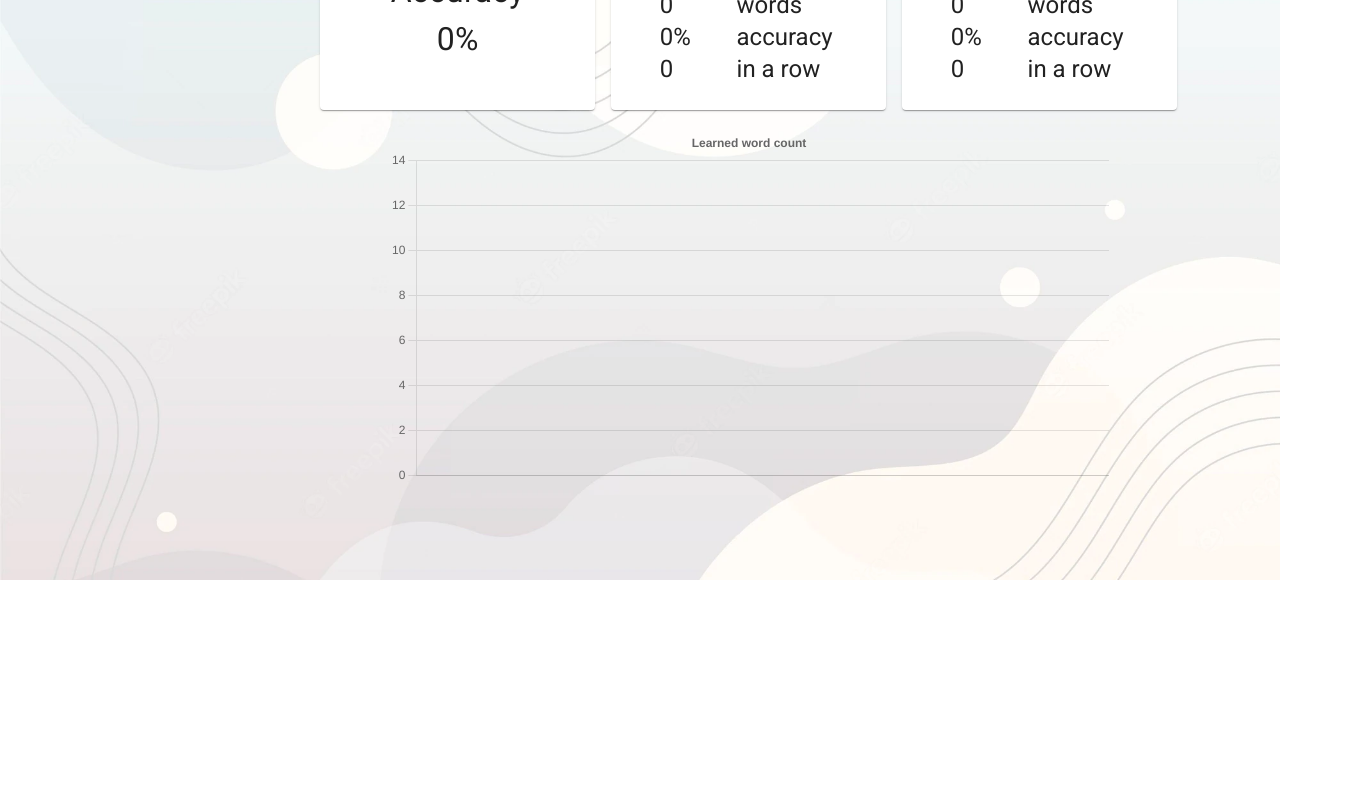
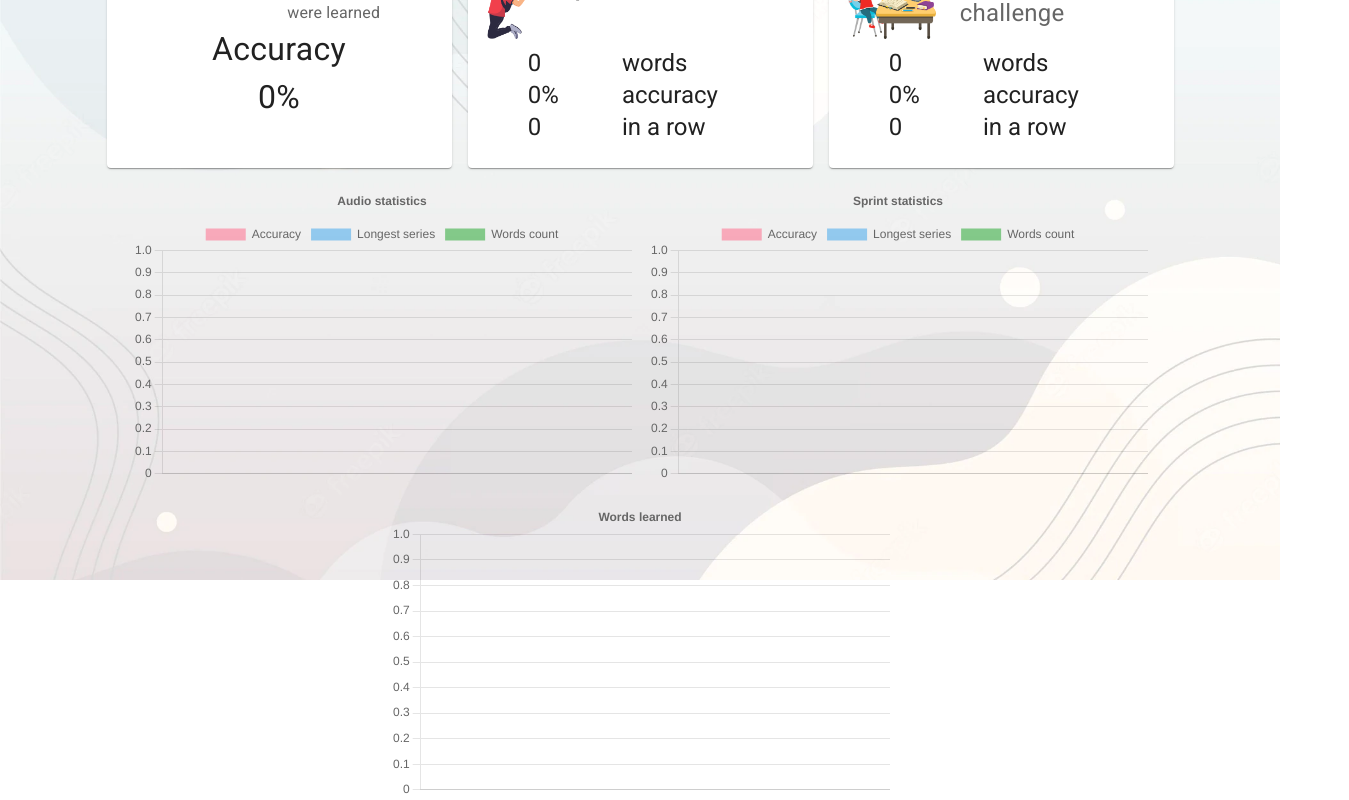
Before and after one commit to dmitriStpaniuk/rslang, a React (Create React App) app: page /statistic in a window 1280 px wide. Shown: the part 219-1019 px from the top of the page, 1349 px wide, since content can reach past the window. Before the commit the page ends 800 px from the top, so only its background shows below. Built offline with nearby package versions, Linux system fonts and the light colour scheme.

Commit message:
add charts

```diff
--- a/src/components/Statistics.tsx
+++ b/src/components/Statistics.tsx
@@ -9,12 +9,15 @@ import {
   Chart as ChartJS,
   CategoryScale,
   LinearScale,
+  PointElement,
+  LineElement,
   BarElement,
   Title,
   Tooltip,
+  Filler,
   Legend,
 } from 'chart.js';
-import { Bar } from 'react-chartjs-2';
+import { Line, Bar } from 'react-chartjs-2';
 
 export const Statistics = () => {
   const [user] = useUser();
@@ -28,47 +31,26 @@ export const Statistics = () => {
   ChartJS.register(
     CategoryScale,
     LinearScale,
+    PointElement,
+    LineElement,
     BarElement,
     Title,
     Tooltip,
+    Filler,
     Legend
   );
 
-  const options = {
-    responsive: true,
-    plugins: {
-      legend: {
-        display: false,
-        position: 'top' as const,
-      },
-      title: {
-        display: true,
-        text: 'Learned word count',
-      },
-    },
-  };
-  const labels= dataStatistic?.optional.winrateHistory.data.map((item) => item.date);
-
-  const data = {
-    labels,
-    datasets: [
-      {
-        data: [11,14],
-        backgroundColor: 'rgba(255, 99, 132, 0.5)',
-      },
-    ],
-  };
-
-  const styles = {
-      div: {
-          width: "60%",
-      }
-  }
 
   const pathStat = dataStatistic?.optional.winrateHistory.data[dataStatistic?.optional.winrateHistory.data.length-1];
   const accAudio = pathStat?.audioCorrect;
   const accSprint = pathStat?.sprintCorrect;
   const learnedWords = dataStatistic?.learnedWords;
+  const labels= dataStatistic?.optional.winrateHistory.data.map((item) => item.date);
+  const allWords= dataStatistic?.optional.winrateHistory.data.map((item) => item.audioCorrect + item.audioIncorrect + item.sprintCorrect + item.sprintIncorrect);
+  const accuracySprintAll = dataStatistic?.optional.winrateHistory.data.map((item) => item.sprintCorrect ? Math.round((item.sprintCorrect / (item.sprintCorrect + item.sprintIncorrect)) * 100) : 0);
+  const countWordsSprint = dataStatistic?.optional.winrateHistory.data.map((item) => item.sprintCorrect + item.sprintIncorrect);
+  const accuracyAudioAll = dataStatistic?.optional.winrateHistory.data.map((item) => item.audioCorrect ? Math.round((item.audioCorrect / (item.audioCorrect + item.audioIncorrect)) * 100) : 0);
+  const countWordsAudio = dataStatistic?.optional.winrateHistory.data.map((item) => item.audioCorrect + item.audioIncorrect);
   const sumWordsInSprint = accSprint
     ? accSprint + pathStat?.sprintIncorrect
     : 0;
@@ -91,7 +73,102 @@ export const Statistics = () => {
           100
       )
     : 0;
-    console.log(dataStatistic)
+    console.log(countWordsSprint)
+
+
+  const optionsAll = {
+    responsive: false,
+    plugins: {
+      legend: {
+        display: false,
+        position: 'top' as const,
+      },
+      title: {
+        display: true,
+        text: 'Words learned',
+      },
+    },
+  };
+
+  const optionsAudio = {
+    responsive: false,
+    plugins: {
+      legend: {
+        position: 'top' as const,
+      },
+      title: {
+        display: true,
+        text: 'Audio statistics',
+      },
+    },
+  };
+
+  const optionsSprint = {
+    responsive: false,
+    plugins: {
+      legend: {
+        position: 'top' as const,
+      },
+      title: {
+        display: true,
+        text: 'Sprint statistics',
+      },
+    },
+  };
+
+  const dataWords = {
+    labels,
+    datasets: [
+      {
+        fill: true,
+        data: allWords,
+        backgroundColor: 'rgba(255, 99, 132, 0.5)',
+      },
+    ],
+  };
+
+  const dataAudio = {
+    labels,
+    datasets: [
+      {
+        label: 'Accuracy',
+        data: accuracyAudioAll,
+        backgroundColor: 'rgba(255, 99, 132, 0.5)',
+      },
+      {
+        label: 'Longest series',
+        data: dataStatistic?.optional.winrateHistory.data.map((item) => item.audioCorrect),
+        backgroundColor: 'rgba(53, 162, 235, 0.5)',
+      },
+      {
+        label: 'Words count',
+        data: countWordsAudio,
+        backgroundColor: 'rgba(22, 162, 35, 0.5)',
+      },
+    ],
+  };
+
+  const dataSprint = {
+    labels,
+    datasets: [
+      {
+        label: 'Accuracy',
+        data: accuracySprintAll,
+        backgroundColor: 'rgba(255, 99, 132, 0.5)',
+      },
+      {
+        label: 'Longest series',
+        data: dataStatistic?.optional.winrateHistory.data.map((item) => item.sprintLongestSeries),
+        backgroundColor: 'rgba(53, 162, 235, 0.5)',
+      },
+      {
+        label: 'Words count',
+        data: countWordsSprint,
+        backgroundColor: 'rgba(22, 162, 35, 0.5)',
+      },
+    ],
+  };
+
   return (
     <Grid
       container
@@ -100,16 +177,23 @@ export const Statistics = () => {
       flexDirection="column"
       alignItems="center"
       p={5}
-      height="calc(100vh - 65px)"
       width="100%"
-      sx={{ background: `url(${background})`, backgroundSize: "cover" }}
+      sx={{ background: `url(${background})`, backgroundSize: "cover", height:{ md: "calc(100vh - 65px)"} }}
     >
+
+      <Grid container gap={2} justifyContent={"center"}>
       <Grid textAlign={"center"}>
         <Typography variant="h4">Today</Typography>
       </Grid>
-      <Grid container gap={2} justifyContent={"center"}>
+      <Grid
+        container
+        justifyContent="center"
+        gap={2}
+        alignItems="center"
+        width="100%"
+      >
         <Grid item textAlign={"center"}>
-          <Card sx={{ minWidth: 275, minHeight: 225 }}>
+          <Card sx={{ minWidth: 345, minHeight: 225 }}>
             <CardContent>
               <Grid container justifyContent={"space-around"}>
                 <Grid>
@@ -143,7 +227,7 @@ export const Statistics = () => {
         </Grid>
 
         <Grid item>
-          <Card sx={{ minWidth: 275, minHeight: 225 }}>
+          <Card sx={{ minWidth: 345, minHeight: 225 }}>
             <CardContent>
               <Grid display={"flex"} flexDirection={"column"} gap={1}>
                 <Grid display={"flex"} gap={3}>
@@ -186,7 +270,7 @@ export const Statistics = () => {
         </Grid>
 
         <Grid item>
-          <Card sx={{ minWidth: 275, minHeight: 225 }}>
+          <Card sx={{ minWidth: 345, minHeight: 225 }}>
             <CardContent>
               <Grid display={"flex"} flexDirection={"column"} gap={1}>
                 <Grid display={"flex"} gap={3}>
@@ -228,10 +312,20 @@ export const Statistics = () => {
             </CardContent>
           </Card>
         </Grid>
-          <Grid style={styles.div}>
-            <Bar options={options} data={data} updateMode='resize'/>
-          </Grid>
-      </Grid>
+        </Grid>
+
+        <Grid
+        container
+        justifyContent="center"
+        gap={2}
+        alignItems="center"
+        width="100%"
+        >
+            <Bar width="500px" height="300px" options={optionsAudio} data={dataAudio} />
+            <Bar width = "500px" height="300px" options={optionsSprint} data={dataSprint} />
+            <Line width = "500px" height="300px" options={optionsAll} data={dataWords} updateMode='resize'/>
+        </Grid>
+       </Grid>
     </Grid>
   );
 };
--- a/src/components/dictionary/Dictionary.tsx
+++ b/src/components/dictionary/Dictionary.tsx
@@ -17,7 +17,6 @@ export const getUserWords = async (userId: string) => {
   const response = await axiosApiInstance.get<WordUser[]>(
     `${__baseUrl__}users/${userId}/words `
   );
-  console.log(response.data)
   return response.data;
 };
 
```
